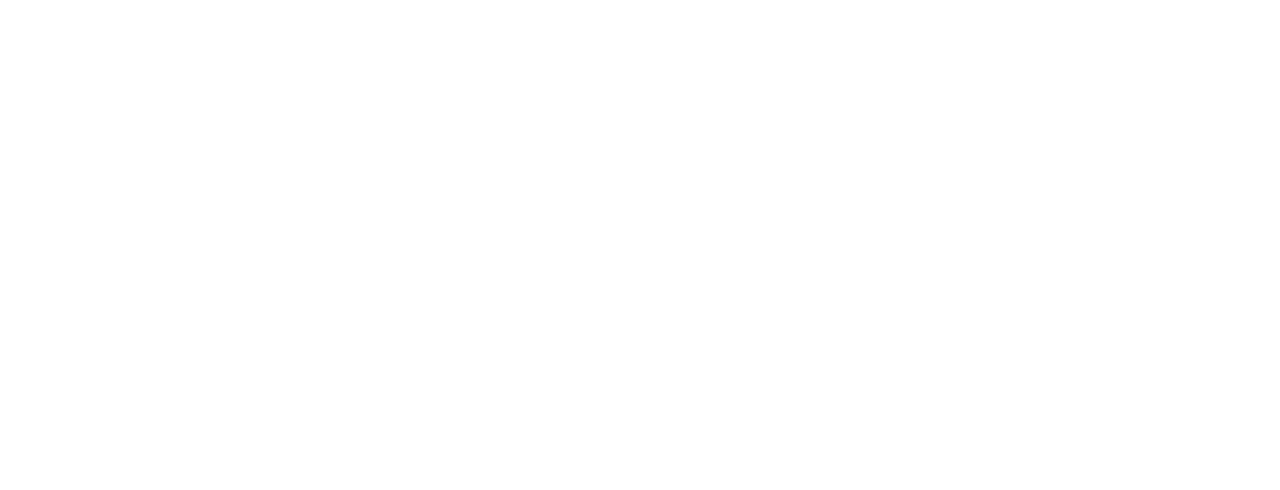
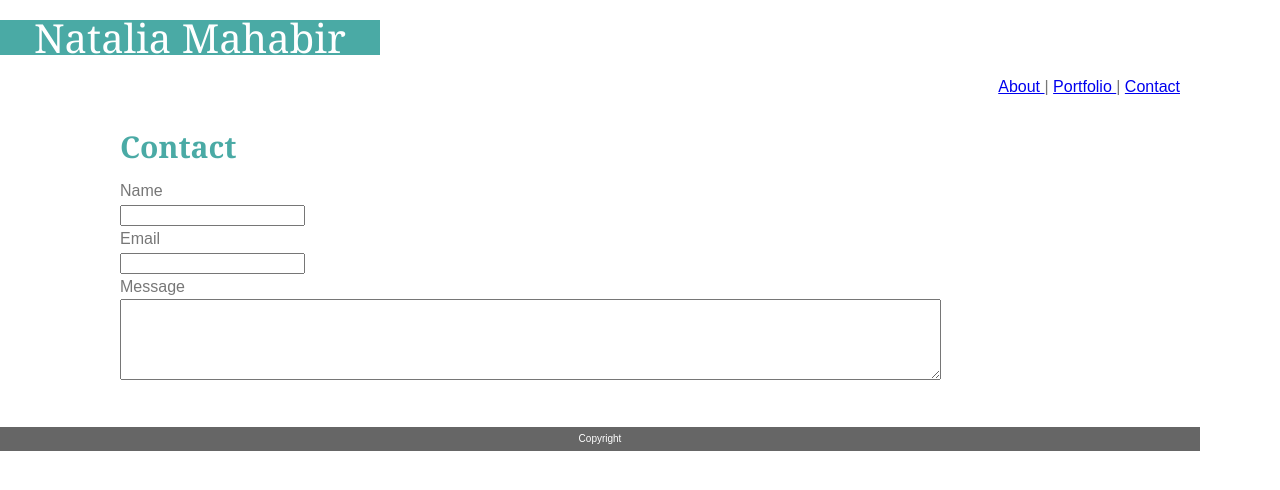
Before and after one commit to nmahabir/Basic-Portfolio, a plain HTML site: page contact.html in a window 1280 px wide. Drawn offline with Linux system fonts and the light colour scheme.

Commit message:
html and css updated

```diff
--- a/assets/css/style.css
+++ b/assets/css/style.css
@@ -1,27 +1,84 @@
+html {
+  width: 1200px;
+
+  }
+
 body {
     padding: 0;
     margin: 0;
-    font-family: Georgia, "Times New Roman", Times, serif;
-    font-size: 12px;
+    font-family: Arial, Helvetica Neue, Helvetica, sans-serif;
+    font-size: 16px;
     line-height: 150%;
     font-style: bold;
-    color: #333;
-    background: #3ce0a9;
+    color:#777777;
+    background: #ffffff;
+    border: #dddddd;
+  }
+
+  nav {
+    float: right;
+    padding-left: 20px;
+    padding-right: 20px;
+    font-family: Arial, Helvetica Neue, Helvetica, sans-serif;
+    font-size: 16px;
+    line-height: 150%;
+    font-style: bold;
+    color:#777777;
+    background: #ffffff;
   }
 
   header {
-    background: #333;
+    background: #ffffff;
+    font-family: Georgia, Times, Times New Roman, serif;
+    color: #4aaaa5;
+    padding-left: 30px;
+    border: #cccccc;
+  }
+
+  p {
+    width: 550px;
+    float: left;
+    padding: 50px;
+  }
+
+  img {
+    float: left;
+  }
+
+  #name {
+    padding: 15px;
+    line-height: 5px;
+    font-family: Georgia, Times, Times New Roman, serif;
+    margin-top: 20px;
+    color: #ffffff;
+    margin-bottom: 20px;
+    font-size: 40px;
+    background:#4aaaa5;
+    text-align: center;
+    width: 350px;
   }
 
   h1 {
-    padding: 20px 0;
-    margin: 0;
-    margin-bottom: 20px;
-    font-size: 28px;
-    color: rgba(5, 5, 5, 0.568);
-    text-align: left;
+    font-size: 30px;
+    font-family: Georgia, Times, Times New Roman, serif;
+    color: #4aaaa5;
   }
 
-  h2 {
-    font-size: 12px;
+  .wrapper {
+    width: 960px;
+    margin: 0 auto;
+    padding: 40px;
   }
+
+  footer {
+    clear: both;
+    background: #666666;
+    margin-bottom: -50px;
+  }
+
+  #footer {
+    border-top:#4aaaa5;
+    text-align: center;
+    font-size: 10px;
+    color: white;
+  }
--- a/contact.html
+++ b/contact.html
@@ -0,0 +1,56 @@
+<!DOCTYPE html>
+    <html lang="en">
+
+    <head>
+        <meta charset="UTF-8">
+
+        <title>Natalia Mahabir
+        </title>
+
+        <link rel="stylesheet" type="text/css" href="assets/css/style.css">
+
+    </head>
+
+    <body>
+
+        <div id="name">
+            Natalia Mahabir
+        </div>
+
+        <nav>
+            <a href="Index.html"> About </a> |
+            <a href="Portfolio.html"> Portfolio </a> |
+            <a href="Contact.html"> Contact </a>
+        </nav>
+
+        <div class="wrapper">
+
+            <h1>Contact</h1>
+
+            <form>
+                Name<br>
+                <input type="text" name="fullname"><br>
+            </form>
+
+            <form>
+                Email<br>
+                <input type="text" email="email"><br>
+            </form>
+
+            Message<br>
+            <textarea rows="5" cols="100">
+                </textarea>
+
+        </div>
+
+    </body>
+
+    <footer>
+
+        <div id="footer">
+            Copyright
+        </div>
+
+    </footer>
+
+</html>
```
Also changed, not shown: index.html (+27 -7 lines), portfolio.html (+61 -0 lines).
